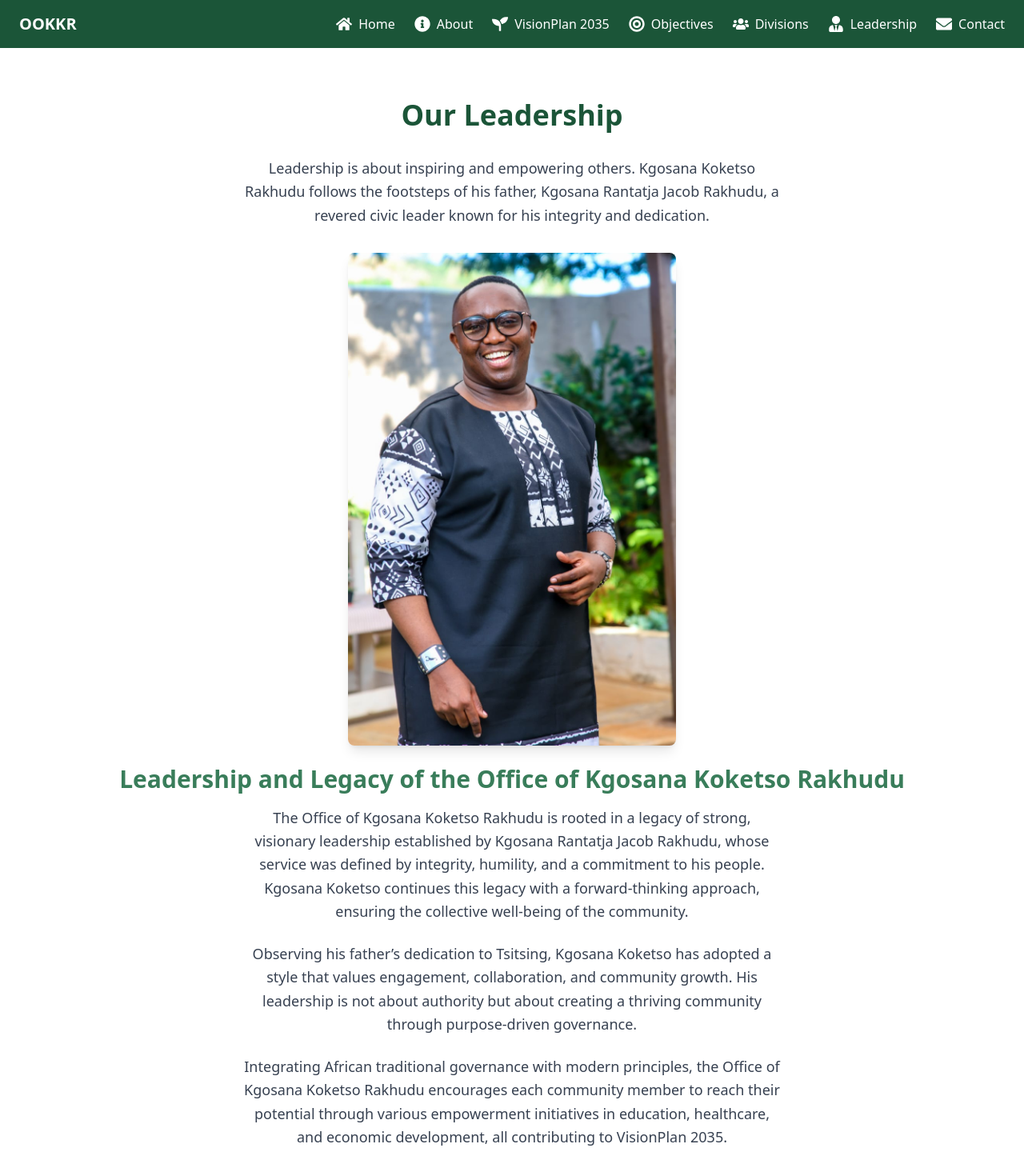
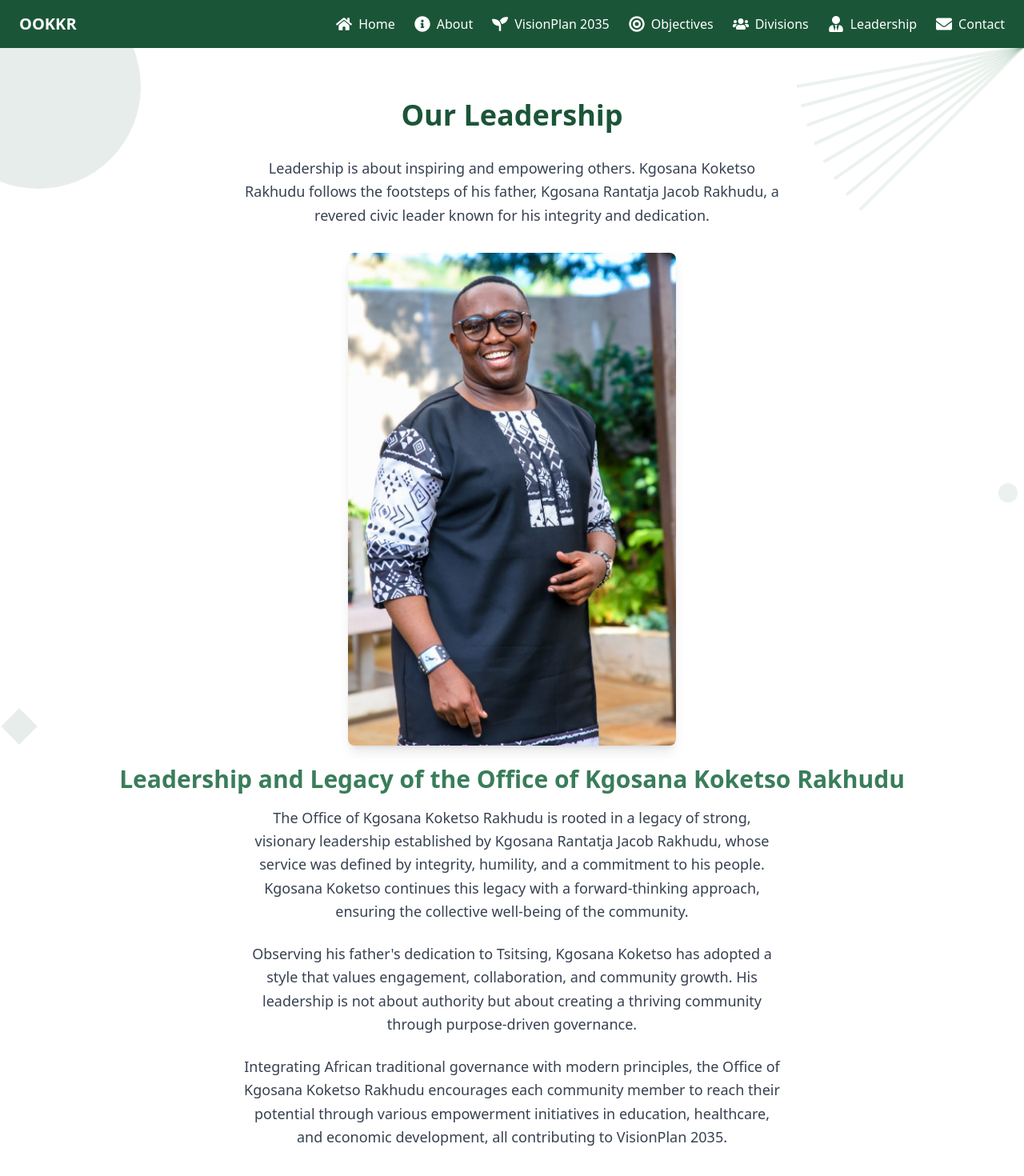
Before and after one commit to Nathilanzi/krf-website, a React (Create React App) app: page /leadership in a window 1280 px wide. Shown: the top 1470 px of the page at 80% size. Built offline with nearby package versions, Linux system fonts and the light colour scheme.

Commit message:
Enhance Leadership  page design

```diff
--- a/src/Components/Leadership.jsx
+++ b/src/Components/Leadership.jsx
@@ -3,17 +3,59 @@ import { FaHandHoldingHeart, FaUsers, FaChalkboardTeacher, FaHandsHelping } from
 
 function Leadership() {
   return (
-    <div className="container mx-auto px-6 py-16">
+    <div className="relative min-h-screen bg-white">
+      {/* Background Decorative Elements */}
+      <div className="absolute inset-0 overflow-hidden pointer-events-none">
+        {/* Top-left corner circle */}
+        <div className="absolute -top-20 -left-20 w-64 h-64 rounded-full bg-[#1B5538]/10" />
+
+        {/* Diagonal lines pattern - top right */}
+        <div className="absolute top-0 right-0 w-72 h-72">
+          {[...Array(8)].map((_, i) => (
+            <div
+              key={i}
+              className="absolute top-0 right-0 h-full w-1 bg-[#397D5A]/10"
+              style={{
+                transform: `rotate(${45 + i * 5}deg)`,
+                transformOrigin: 'top right'
+              }}
+            />
+          ))}
+        </div>
+
+        {/* Bottom-right corner circle */}
+        <div className="absolute -bottom-32 -right-32 w-96 h-96 rounded-full bg-[#1B5538]/5" />
+
+        {/* Diagonal lines pattern - bottom left */}
+        <div className="absolute bottom-0 left-0 w-72 h-72">
+          {[...Array(8)].map((_, i) => (
+            <div
+              key={i}
+              className="absolute bottom-0 left-0 h-full w-1 bg-[#397D5A]/10"
+              style={{
+                transform: `rotate(${-45 - i * 5}deg)`,
+                transformOrigin: 'bottom left'
+              }}
+            />
+          ))}
+        </div>
+      </div>
+
+      {/* Main Content */}
+      <div className="container mx-auto px-6 py-16 relative">
         {/* Header */}
         <h1 className="text-4xl font-bold mb-8 text-center text-[#1B5538]">Our Leadership</h1>
 
-      {/* Introductory Text */}
+        {/* Intro Section */}
         <p className="text-lg text-gray-700 leading-relaxed mb-8 text-center max-w-2xl mx-auto">
           Leadership is about inspiring and empowering others. Kgosana Koketso Rakhudu follows the footsteps of his father, Kgosana Rantatja Jacob Rakhudu, a revered civic leader known for his integrity and dedication.
         </p>
 
         {/* Leadership and Legacy Section */}
-      <section className="flex flex-col items-center mb-12">
+        <section className="flex flex-col items-center mb-12 relative">
+          <div className="absolute -left-4 top-1/2 w-8 h-8 bg-[#1B5538]/10 rotate-45" />
+          <div className="absolute -right-4 top-1/4 w-6 h-6 bg-[#397D5A]/10 rounded-full" />
+
           <img
             src="/images/KgosanaKoketso.jpeg"
             alt="Kgosana Koketso Rakhudu"
@@ -26,7 +68,7 @@ function Leadership() {
             The Office of Kgosana Koketso Rakhudu is rooted in a legacy of strong, visionary leadership established by Kgosana Rantatja Jacob Rakhudu, whose service was defined by integrity, humility, and a commitment to his people. Kgosana Koketso continues this legacy with a forward-thinking approach, ensuring the collective well-being of the community.
           </p>
           <p className="text-lg text-gray-700 leading-relaxed mb-6 max-w-2xl text-center">
-          Observing his father’s dedication to Tsitsing, Kgosana Koketso has adopted a style that values engagement, collaboration, and community growth. His leadership is not about authority but about creating a thriving community through purpose-driven governance.
+            Observing his father's dedication to Tsitsing, Kgosana Koketso has adopted a style that values engagement, collaboration, and community growth. His leadership is not about authority but about creating a thriving community through purpose-driven governance.
           </p>
           <p className="text-lg text-gray-700 leading-relaxed mb-8 max-w-2xl text-center">
             Integrating African traditional governance with modern principles, the Office of Kgosana Koketso Rakhudu encourages each community member to reach their potential through various empowerment initiatives in education, healthcare, and economic development, all contributing to VisionPlan 2035.
@@ -44,9 +86,12 @@ function Leadership() {
 
         {/* Principles of Leadership Section */}
         <h3 className="text-2xl font-semibold text-[#397D5A] mb-6 text-center">Principles of Leadership in the Office</h3>
-      <div className="grid gap-6 md:grid-cols-2 lg:grid-cols-2 max-w-4xl mx-auto">
-        {/* Principle Card 1 */}
-        <div className="bg-white p-6 rounded-lg shadow-md text-center">
+        <div className="grid gap-6 md:grid-cols-2 lg:grid-cols-2 max-w-4xl mx-auto relative">
+          <div className="absolute -left-8 top-1/2 w-16 h-16 bg-[#1B5538]/5 rounded-full" />
+          <div className="absolute -right-8 bottom-1/4 w-12 h-12 bg-[#397D5A]/5 rotate-45" />
+
+          {/* Principle Cards */}
+          <div className="bg-white p-6 rounded-lg shadow-md text-center backdrop-blur-sm bg-white/90">
             <FaHandHoldingHeart className="text-[#1B5538] text-4xl mb-4 mx-auto" />
             <h4 className="text-xl font-semibold text-[#1B5538] mb-2">Purpose-Driven Governance</h4>
             <p className="text-gray-700">
@@ -54,8 +99,7 @@ function Leadership() {
             </p>
           </div>
 
-        {/* Principle Card 2 */}
-        <div className="bg-white p-6 rounded-lg shadow-md text-center">
+          <div className="bg-white p-6 rounded-lg shadow-md text-center backdrop-blur-sm bg-white/90">
             <FaUsers className="text-[#1B5538] text-4xl mb-4 mx-auto" />
             <h4 className="text-xl font-semibold text-[#1B5538] mb-2">Engagement and Inclusivity</h4>
             <p className="text-gray-700">
@@ -63,8 +107,7 @@ function Leadership() {
             </p>
           </div>
 
-        {/* Principle Card 3 */}
-        <div className="bg-white p-6 rounded-lg shadow-md text-center">
+          <div className="bg-white p-6 rounded-lg shadow-md text-center backdrop-blur-sm bg-white/90">
             <FaChalkboardTeacher className="text-[#1B5538] text-4xl mb-4 mx-auto" />
             <h4 className="text-xl font-semibold text-[#1B5538] mb-2">Empowerment and Capacity Building</h4>
             <p className="text-gray-700">
@@ -72,8 +115,7 @@ function Leadership() {
             </p>
           </div>
 
-        {/* Principle Card 4 */}
-        <div className="bg-white p-6 rounded-lg shadow-md text-center">
+          <div className="bg-white p-6 rounded-lg shadow-md text-center backdrop-blur-sm bg-white/90">
             <FaHandsHelping className="text-[#1B5538] text-4xl mb-4 mx-auto" />
             <h4 className="text-xl font-semibold text-[#1B5538] mb-2">Community Commitment</h4>
             <p className="text-gray-700">
@@ -82,6 +124,7 @@ function Leadership() {
           </div>
         </div>
       </div>
+    </div>
   );
 }
 
```
Lines whose indentation alone changed are shown as unchanged.
